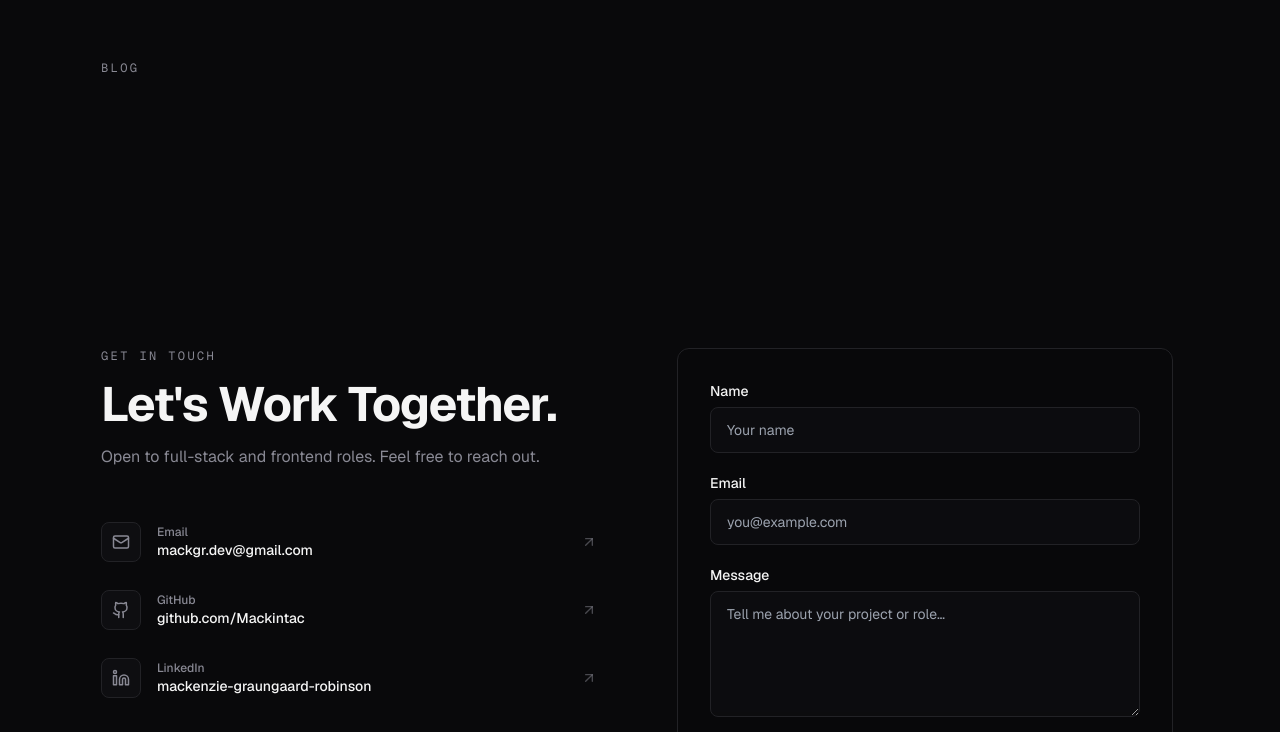
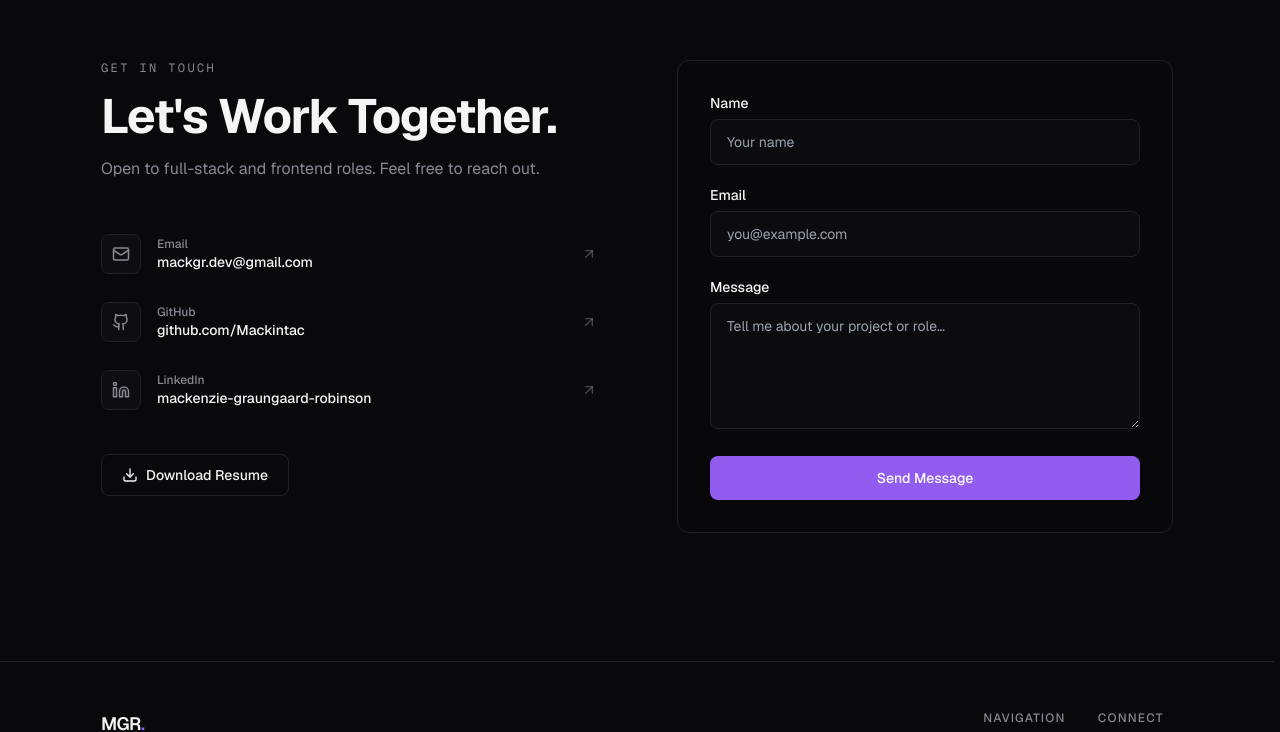
Before and after one commit to Mackintac/CMS-Portfolio, a Next.js app: page / in a window 1280 px wide. Shown: the part 4965-5697 px from the top of the page. Built offline with nearby package versions, Linux system fonts and the light colour scheme; no server answers.

Commit message:
remove Blog section from homepage

```diff
--- a/src/app/(site)/page.tsx
+++ b/src/app/(site)/page.tsx
@@ -6,7 +6,6 @@ import { AboutSection } from "@/components/sections/AboutSection";
 import { SkillsSection } from "@/components/sections/SkillsSection";
 import { ProjectsSection } from "@/components/sections/ProjectsSection";
 import { StatsSection } from "@/components/sections/StatsSection";
-import { BlogSection } from "@/components/sections/BlogSection";
 import { ContactSection } from "@/components/sections/ContactSection";
 
 export default function HomePage() {
@@ -27,10 +26,7 @@ export default function HomePage() {
       {/* 5 — Live GitHub stats */}
       <StatsSection />
 
-      {/* 6 — Latest blog posts */}
-      <BlogSection />
-
-      {/* 7 — Contact + resume */}
+      {/* 6 — Contact + resume */}
       <ContactSection />
     </>
   );
```
